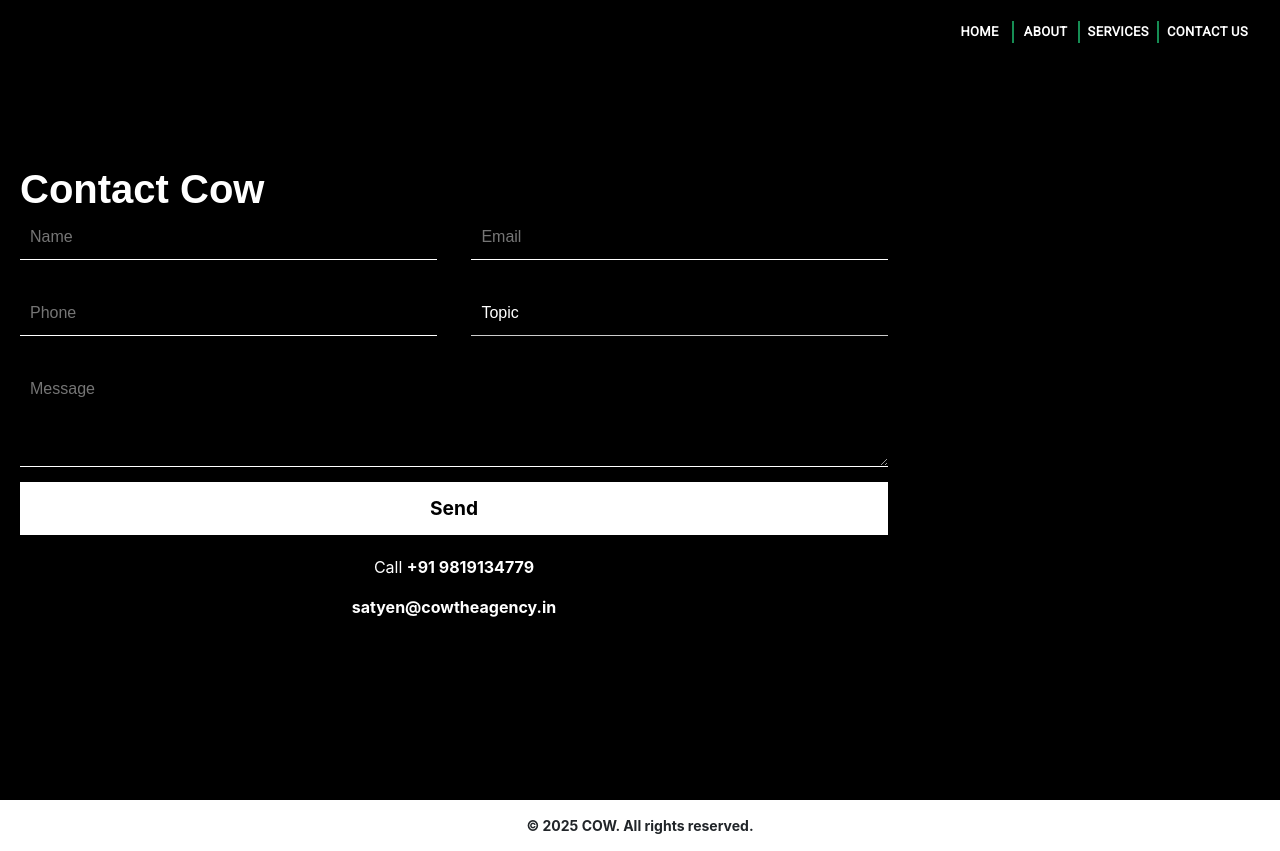
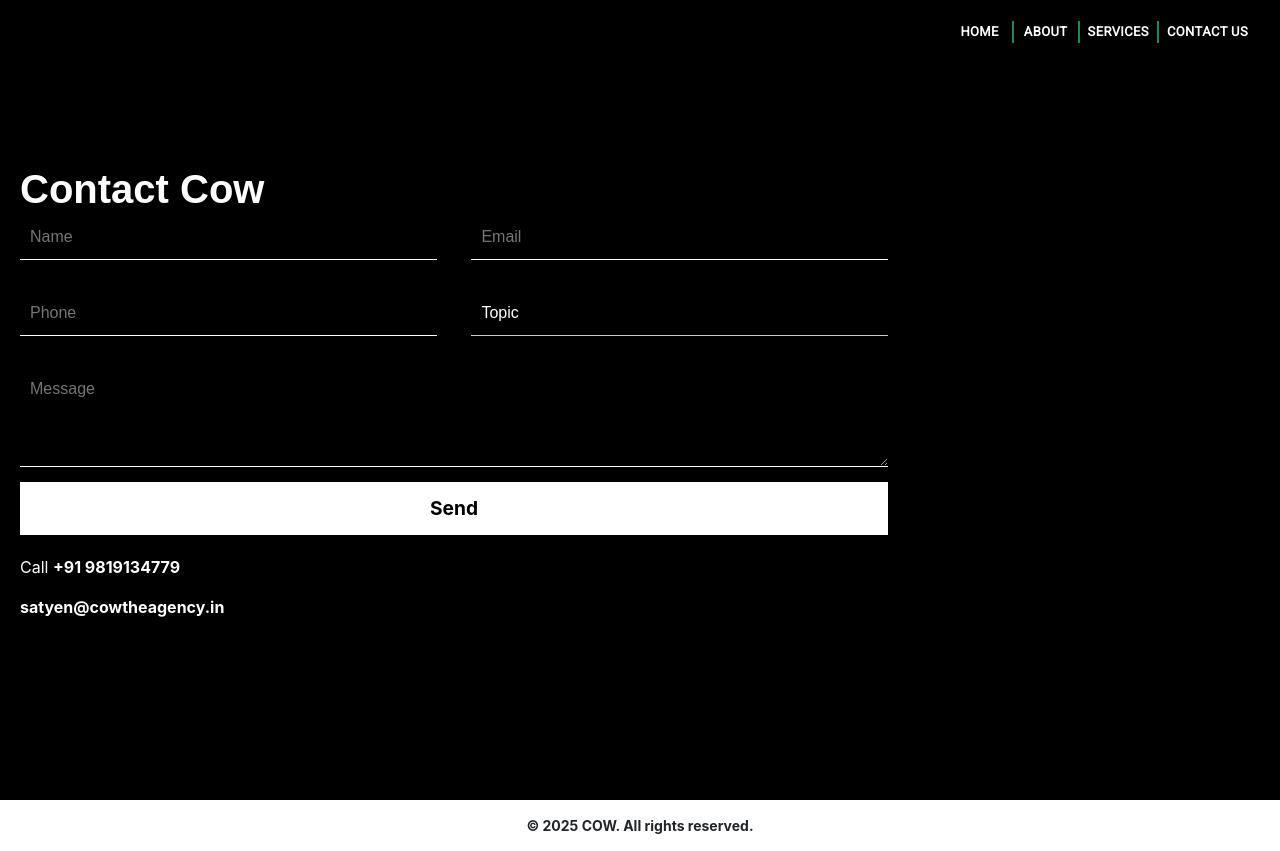
Before and after one commit to SimranjeetSngh/cow, a React (Create React App) app in the folder my-app/: page /contact in a window 1280 px wide. Built offline with nearby package versions, Linux system fonts and the light colour scheme.

Commit message:
Fixed contact styles

```diff
--- a/my-app/src/Components/ContactUs/styles.css
+++ b/my-app/src/Components/ContactUs/styles.css
@@ -75,7 +75,6 @@ button {
 .contact-info {
   width: 70%;
   margin-top: 20px;
-  text-align: center;
 }
 
 @media (max-width: 768px) {
@@ -104,5 +103,6 @@ button {
   }
   .contact-info{
     width: 100%;
+    text-align: center;
   }
 }
```
